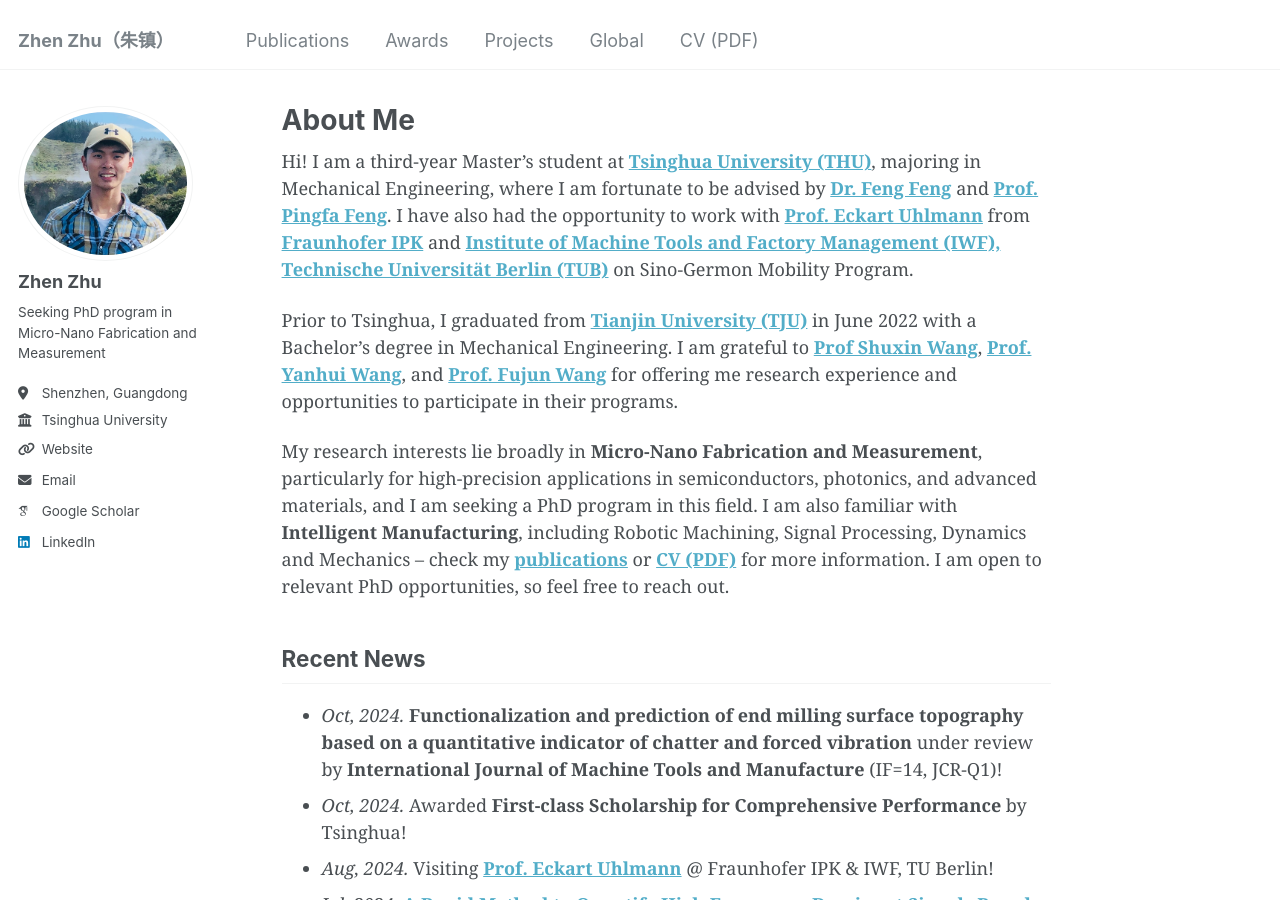
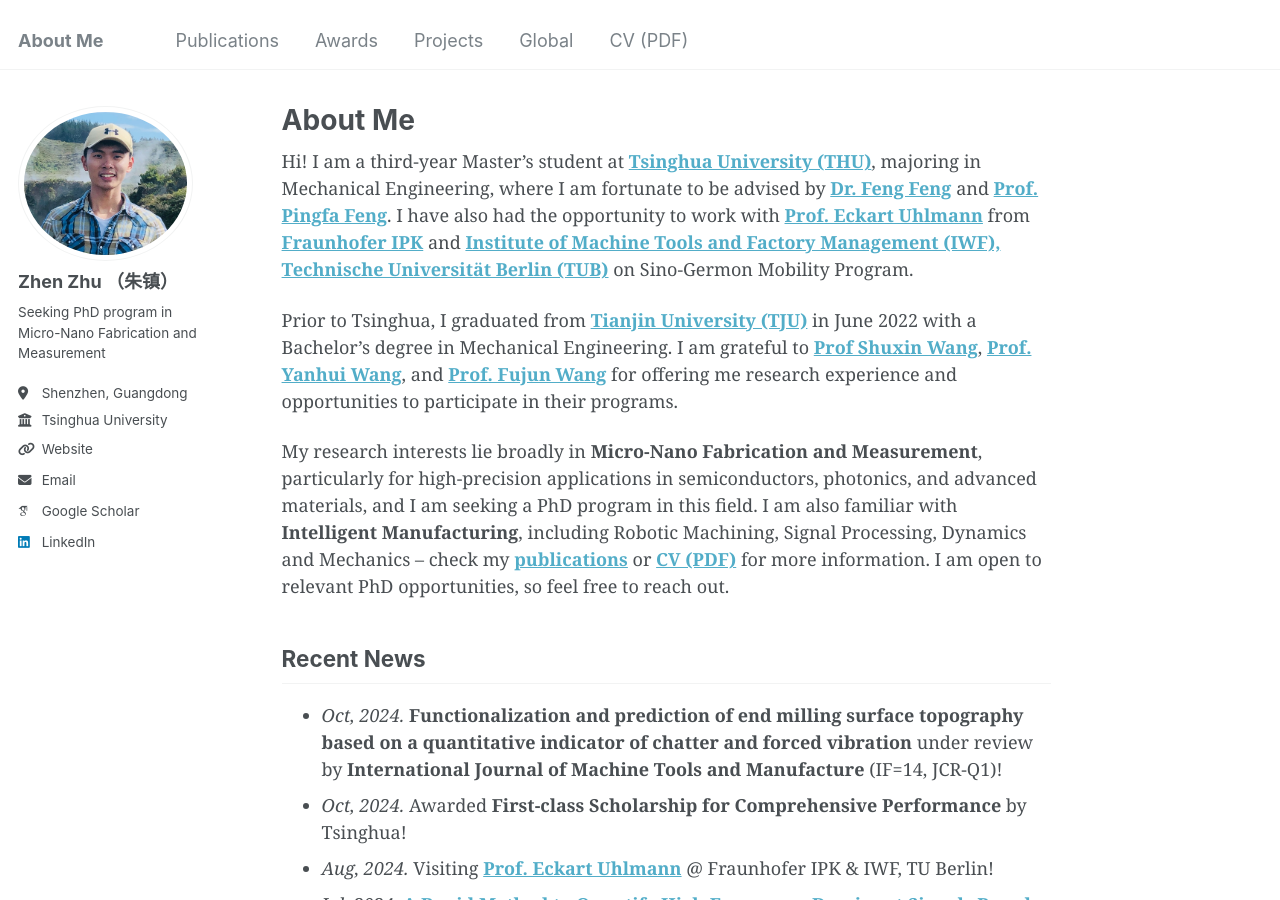
Before and after one commit to zhenzhuzz/zhenzhuzz.github.io, a Jekyll site: the page built from _pages/about.md, in a window 1280 px wide and 900 px high. Built offline with Jekyll 4.4.1, drawn with Linux system fonts in a browser that asks for light colours; some web fonts are replaced.

Commit message:
Update _config.yml

```diff
--- a/_config.yml
+++ b/_config.yml
@@ -8,7 +8,7 @@
 
 # Basic Site Settings
 locale                   : "en-US"
-title                    : "Zhen Zhu（朱镇）"
+title                    : "About Me"
 title_separator          : "-"
 name                     : &name "Zhen Zhu（朱镇）"
 description              : &description "personal description"
@@ -22,7 +22,7 @@ repository               : "zhenzhuzz/zhenzhuzz.github.io"
 author:
   # Biographic information
   avatar           : "profile.jpg"
-  name             : "Zhen Zhu"
+  name             : "Zhen Zhu （朱镇）"
   pronouns         : # example: "he/him"
   bio              : "Seeking PhD program in Micro-Nano Fabrication and Measurement"
   location         : "Shenzhen, Guangdong"
```
